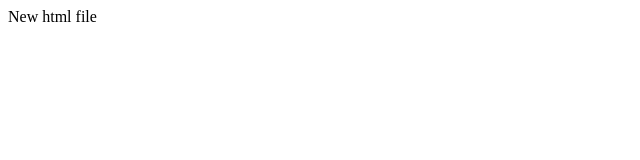
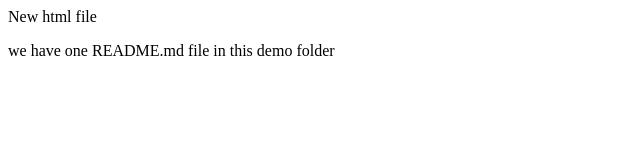
Before and after one commit to AmanSaxenaDev5200/practise1, a plain HTML site: page index.html in a window 1280 px wide. Shown: the whole page, without its empty margins (0-640 px from the left). Drawn offline with Linux system fonts and the light colour scheme.

Commit message:
Both updated

```diff
--- a/index.html
+++ b/index.html
@@ -1 +1,2 @@
 <p>New html file</p>
+<p>we have one README.md file in this demo folder</p>
```
Also changed, not shown: 1 other file.
